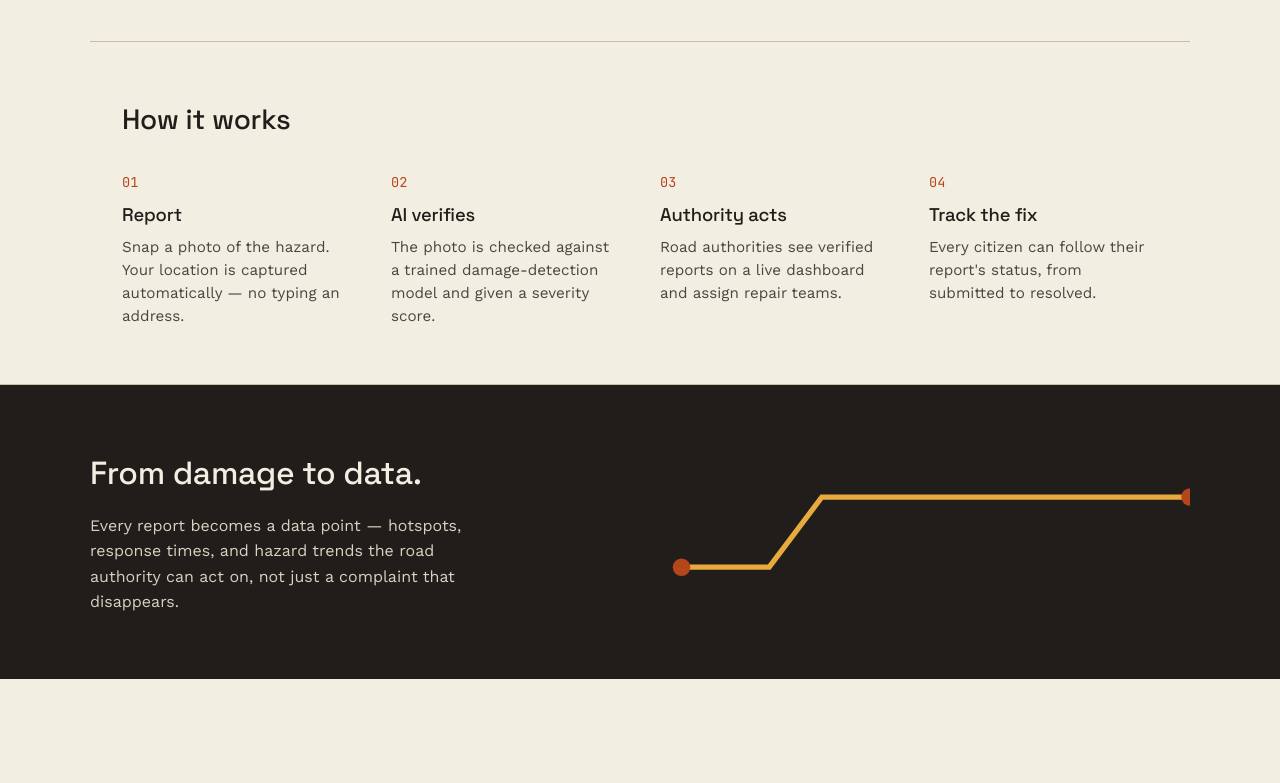
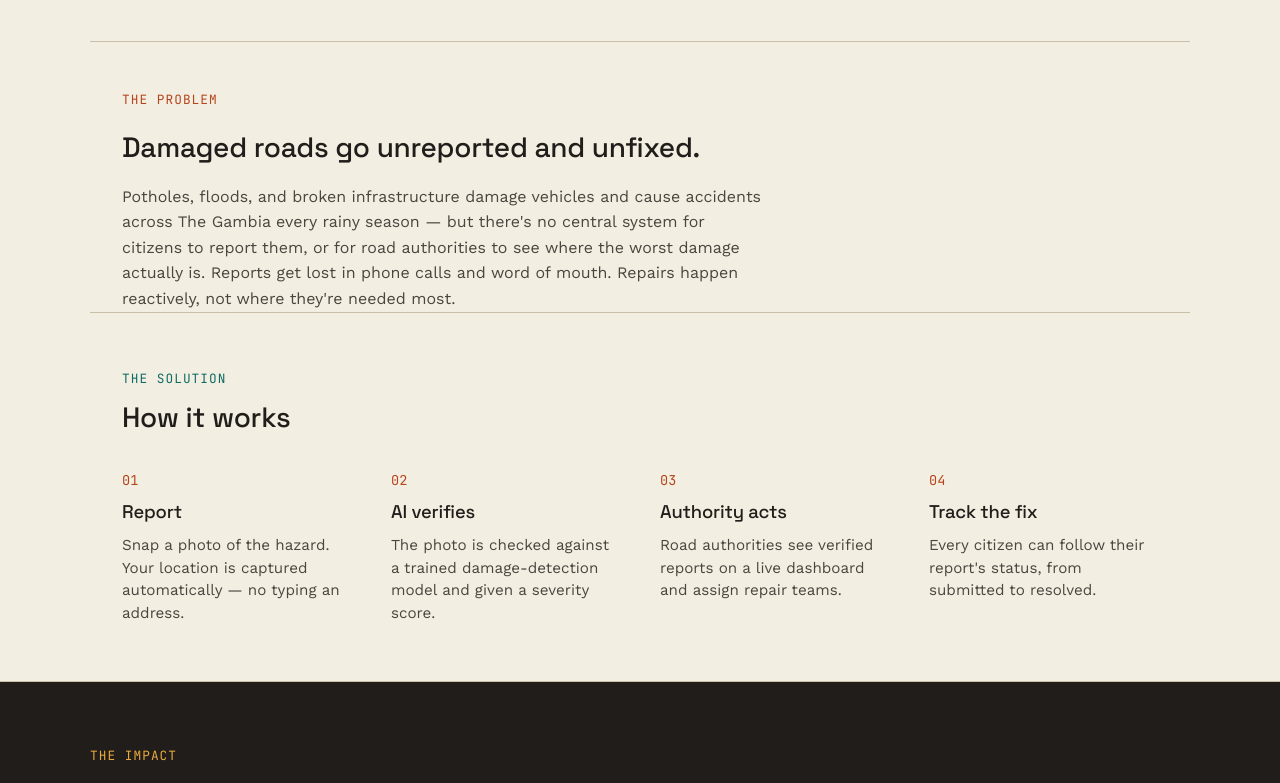
Before and after one commit to Bambi-real/road-safety-platform, a Next.js app: page / in a window 1280 px wide. Shown: the part 580-1363 px from the top of the page. Before the commit the page ends 1259 px from the top, so only its background shows below. Built offline with nearby package versions, Linux system fonts and the light colour scheme.

Commit message:
Add explicit problem/solution/impact structure to landing page

```diff
--- a/src/app/page.jsx
+++ b/src/app/page.jsx
@@ -1,7 +1,7 @@
 function getSeasonLabel() {
-  const month = new Date().getMonth() + 1; // 1-12
+  const month = new Date().getMonth() + 1;
   const year = new Date().getFullYear();
-  const isRainySeason = month >= 6 && month <= 10; // June–October
+  const isRainySeason = month >= 6 && month <= 10;
   return isRainySeason
     ? `Rainy season, ${year} — The Gambia`
     : `Dry season, ${year} — The Gambia`;
@@ -33,7 +33,25 @@ export default function HomePage() {
         </div>
       </section>
 
+      <section className="how" style={{ borderTop: '1px solid var(--line)', maxWidth: '1100px', margin: '0 auto', padding: '3rem 2rem 0' }}>
+        <div style={{ maxWidth: '640px' }}>
+          <div className="hero__eyebrow" style={{ color: 'var(--laterite)' }}>The problem</div>
+          <h2 className="font-display" style={{ fontSize: '1.75rem', margin: '0.5rem 0 1rem' }}>
+            Damaged roads go unreported and unfixed.
+          </h2>
+          <p style={{ color: '#4a463f', lineHeight: 1.6 }}>
+            Potholes, floods, and broken infrastructure damage vehicles and
+            cause accidents across The Gambia every rainy season — but there's
+            no central system for citizens to report them, or for road
+            authorities to see where the worst damage actually is. Reports
+            get lost in phone calls and word of mouth. Repairs happen
+            reactively, not where they're needed most.
+          </p>
+        </div>
+      </section>
+
       <section className="how">
+        <div className="hero__eyebrow" style={{ color: 'var(--teal)', marginBottom: '0.5rem' }}>The solution</div>
         <h2 className="font-display" style={{ fontSize: '1.75rem' }}>How it works</h2>
         <div className="how__grid">
           <div className="how__step">
@@ -62,11 +80,14 @@ export default function HomePage() {
       <section className="route-section">
         <div className="route-section__inner">
           <div>
+            <div className="hero__eyebrow" style={{ color: 'var(--hazard)', marginBottom: '0.5rem' }}>The impact</div>
             <h2 className="font-display">From damage to data.</h2>
             <p>
               Every report becomes a data point — hotspots, response times,
-              and hazard trends the road authority can act on, not just a
-              complaint that disappears.
+              and hazard trends the road authority can act on, instead of a
+              complaint that disappears. Fewer accidents, faster repairs,
+              and a national record of road conditions that didn't exist
+              before.
             </p>
           </div>
           <div className="route-line">
```
